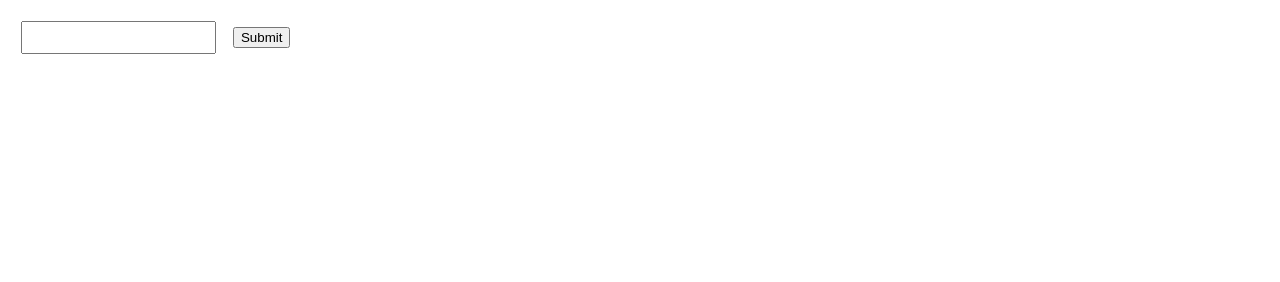
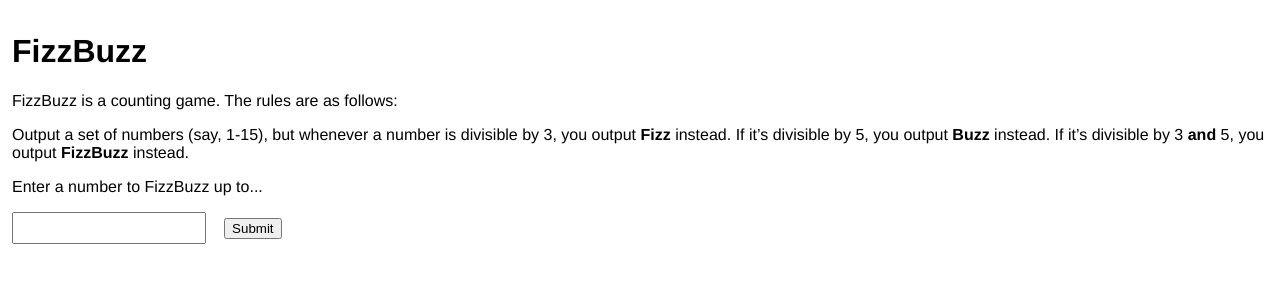
Before and after one commit to billgathen/fizzbuzz-js, a website: page src/html/index.html in a window 1280 px wide. Drawn offline with nearby package versions, Linux system fonts and the light colour scheme; files that its build step writes are made by us from their sources.

Commit message:
Improved visual design. Added explanatory text to page.

```diff
--- a/src/html/index.html
+++ b/src/html/index.html
@@ -2,10 +2,18 @@
 <html lang="en">
 <head>
   <meta charset="UTF-8">
-  <title>Fizzbuzz</title>
+  <title>FizzBuzz</title>
   <link rel="stylesheet" href="styles/main.min.css">
 </head>
 <body>
+  <h1>FizzBuzz</h1>
+  <p>
+    FizzBuzz is a counting game. The rules are as follows:
+  </p>
+  <p>
+    Output a set of numbers (say, 1-15), but whenever a number is divisible by 3, you output <strong>Fizz</strong> instead. If it’s divisible by 5, you output <strong>Buzz</strong> instead. If it’s divisible by 3 <strong>and</strong> 5, you output <strong>FizzBuzz</strong> instead.
+  </p>
+  <p>Enter a number to FizzBuzz up to...</p>
   <input type="text" id="max">
   <input type="submit" id="submit">
   <div id="display"> </div>
--- a/src/styles/main.scss
+++ b/src/styles/main.scss
@@ -1,9 +1,16 @@
+body {
+  font-family: Helvetica, sans-serif;
+  padding: 0.25em;
+}
+
 input[type=text] {
   padding: 0.5em;
-  margin: 1em;
+}
+
+input[type=submit] {
+  margin-left: 1em;
 }
 
 #display {
-  font-family: Helvetica, sans-serif;
-  margin: 1em;
+  margin-top: 1em;
 }
```
